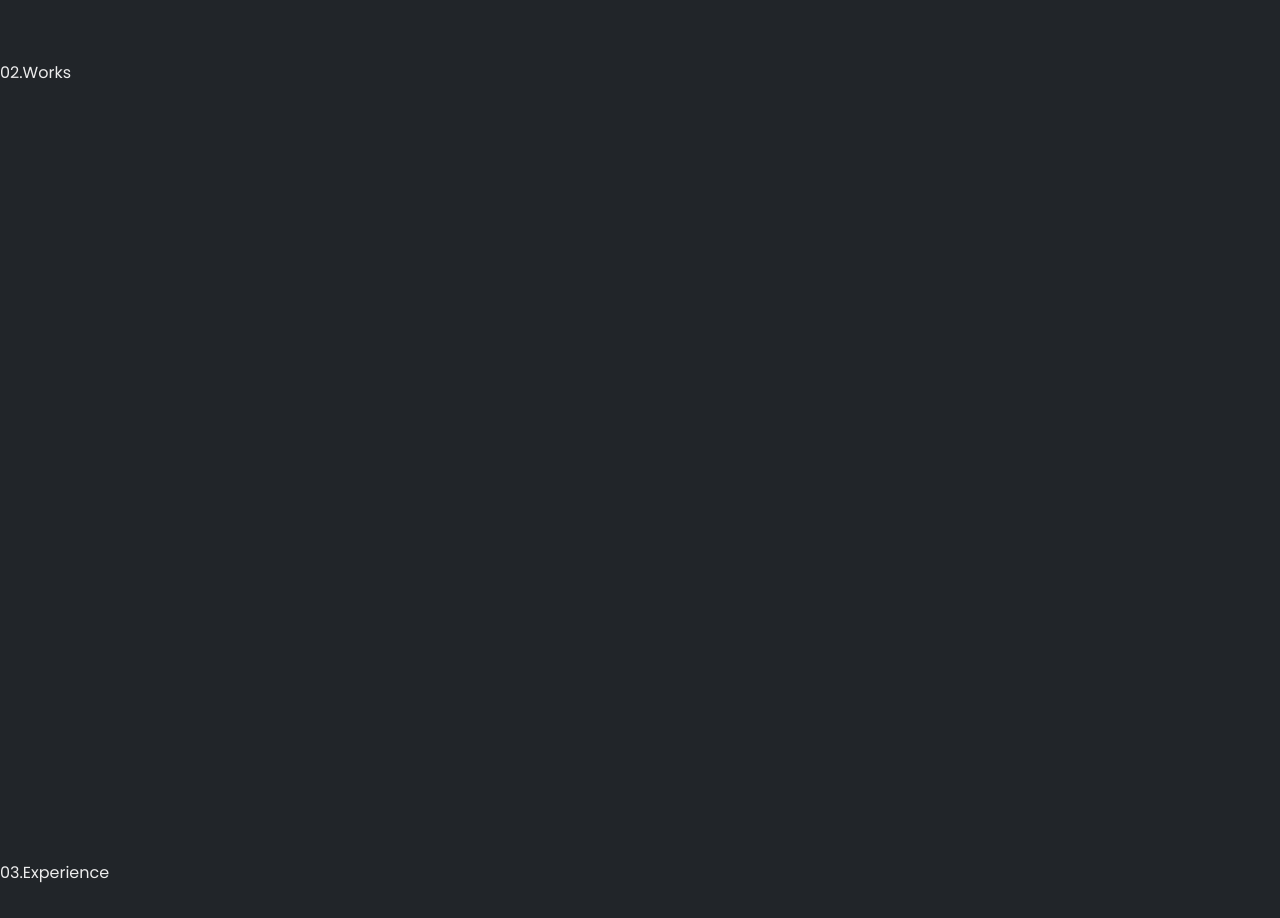
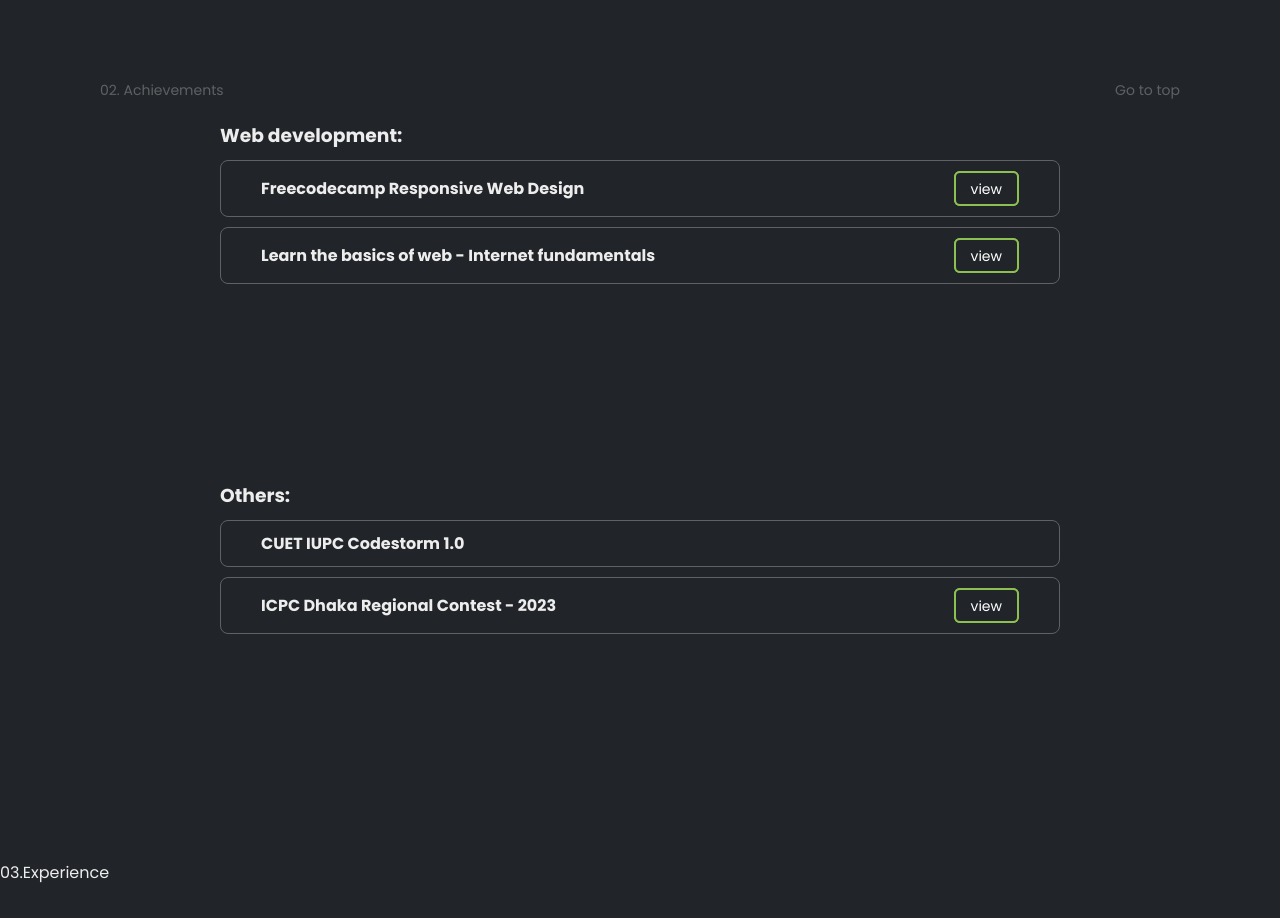
Before and after one commit to nasemul1/nasemul_portfolio, a React (Vite) app: page / in a window 1280 px wide. Shown: the part 1540-2458 px from the top of the page. Built offline with nearby package versions, Linux system fonts and the light colour scheme.

Commit message:
modified src

```diff
--- a/src/App.jsx
+++ b/src/App.jsx
@@ -1,5 +1,6 @@
 import First from "./First"
 import Navbar from "./Navbar"
+import Achiev from "./achievements/Achiev"
 import Skills from "./skill/Skills"
 
 function App() {
@@ -13,7 +14,9 @@ function App() {
       <section id="skill">
         <Skills />
       </section>
-      <section id="works">02.Works</section>
+      <section id="achievements">
+        <Achiev />
+      </section>
       <section id="experiences">03.Experience</section>
       <section id="contact">04.Contact</section>
     </>
--- a/src/Navbar.jsx
+++ b/src/Navbar.jsx
@@ -4,7 +4,7 @@ const Navbar = () => {
             <div className="logo"><div className="box"><a href="/">N</a></div></div>
             <div className="links">
                 <a className="nav-links" href="#skill"><span>01.</span> Skill</a>
-                <a className="nav-links" href="#works"><span>02.</span> Works</a>
+                <a className="nav-links" href="#achievements"><span>02.</span> Achievements</a>
                 <a className="nav-links" href="#experiences"><span>03.</span> Experiences</a>
                 <a className="nav-links" href="#contact"><span>04.</span> Contact</a>
                 <div className="resume"><div className="r-box"><a className="r-link" href="/">Resume</a></div></div>
--- /dev/null
+++ b/src/achievements/Achiev.css
@@ -0,0 +1,76 @@
+.achiev{
+    width: 100vw;
+    height: 100vh;
+    margin: 0 auto;
+}
+
+.achiev .achiev-top{
+    display: flex;
+    justify-content: space-between;
+}
+
+.achiev .achiev-top #achiev-head{
+    padding: 20px 100px;
+    color: #5F6164;
+    text-align: right;
+    font-size: 14px;
+    display: inline-block;
+}
+
+.achiev .achiev-top a{
+    text-decoration: none;
+    color: #5F6164;
+    font-size: 14px;
+    padding: 20px 100px;
+}
+
+.achiev .achiev-top a:hover{
+    color: #8CC152;
+    transition-duration: 250ms;
+    transform: translateY(-4px);
+}
+
+.front-end, .cp{
+    margin: 0 auto;
+    padding: 0 80px;
+    height: 45vh;
+    overflow: scroll;
+    max-width: 1000px;
+}
+
+.front-end .achiev-box, .cp .achiev-box{
+    padding: 10px 40px;
+    margin: 10px 0;
+    display: flex;
+    justify-content: space-between;
+    align-items: center;
+    border: 1px solid #5F6164;
+    border-radius: 8px;
+}
+
+.achiev div h4{
+    display: inline-block;
+}
+
+.achiev .view{
+    background-color: #8CC152;
+    border-radius: 6px;
+}
+
+.achiev .view .v-box{
+    padding: 3px 15px;
+    background-color: #212529;
+    border: 2px solid #8CC152;
+    border-radius: 6px;
+}
+
+.achiev .view .v-box:hover{
+    transition-duration: 250ms;
+    transform: translate(-3px, -3px);
+}
+
+.achiev .view .v-box a{
+    font-size: 14px;
+    text-decoration: none;
+    color: #fff;
+}
--- /dev/null
+++ b/src/achievements/Achiev.jsx
@@ -0,0 +1,35 @@
+import './Achiev.css'
+
+const Achiev = () => {
+    return (
+        <div className="achiev">
+            <div className="achiev-top">
+                <p id='achiev-head'>02. Achievements</p>
+                <a href="#main">Go to top</a>
+            </div>
+            <div className="front-end">
+                <h3>Web development:</h3>
+                <div className='achiev-box' id="2">
+                    <h4>Freecodecamp Responsive Web Design</h4>
+                    <div className="view"><div className="v-box"><a target='_blank' className="v-link" href="https://codedamn.com/certificate/verify/55e316636eebc9260be3bc1083c188b72b720a48">view</a></div></div>
+                </div>
+                <div className='achiev-box' id="1">
+                    <h4>Learn the basics of web - Internet fundamentals</h4>
+                    <div className="view"><div className="v-box"><a target='_blank' className="v-link" href="https://www.freecodecamp.org/certification/nasemul1/responsive-web-design">view</a></div></div>
+                </div>
+            </div>
+            <div className="cp">
+                <h3>Others:</h3>
+                <div className='achiev-box' id="2">
+                    <h4>CUET IUPC Codestorm 1.0</h4>
+                </div>
+                <div className='achiev-box' id="1">
+                    <h4>ICPC Dhaka Regional Contest - 2023</h4>
+                    <div className="view"><div className="v-box"><a target='_blank' className="v-link" href="https://drive.google.com/file/d/1_S6VawreEmPh6gRxO6N5T4iCCm9w186K/view?usp=sharing">view</a></div></div>
+                </div>
+            </div>
+        </div>
+    );
+}
+
+export default Achiev;
--- a/src/skill/Skills.jsx
+++ b/src/skill/Skills.jsx
@@ -7,6 +7,7 @@ import css from '.././assets/css-3.png'
 import jsImg from '.././assets/js.png'
 import reactImg from '.././assets/react.png'
 import figma from '.././assets/Figma.png'
+import gitImg from '.././assets/git.png'
 
 const Skills = () => {
     return (
@@ -25,6 +26,7 @@ const Skills = () => {
                     <img src={figma} alt="figma logo" id="figma" />
                     <img src={cprograming} alt="c logo" id="c" />
                     <img src={cpp} alt="cpp logo" id="cpp" />
+                    <img src={gitImg} alt="git logo" id="git" />
                 </div>
                 <div className="skill-text">
                     <h3>Skills:</h3>
@@ -34,7 +36,7 @@ const Skills = () => {
                     <h4>Frameworks:</h4>
                     <p>Bootstrap, react js</p>
                     <h4>Softwares:</h4>
-                    <p>Figma, photoshop, illustrator, vs code</p>
+                    <p>git, github, Figma, photoshop, illustrator, vs code</p>
                 </div>
             </div>
         </div>
--- a/src/skill/skills.css
+++ b/src/skill/skills.css
@@ -49,13 +49,13 @@
     row-gap: 30px;
 }
 
-#c, #cpp, #html, #css, #js, #bootstrap, #react, #figma{
+#c, #cpp, #html, #css, #js, #bootstrap, #react, #figma, #git{
     width: 40px;
     justify-self: center;
     align-self: center;
 }
 
-#c:hover, #cpp:hover, #html:hover, #css:hover, #js:hover, #bootstrap:hover, #react:hover, #figma:hover{
+#c:hover, #cpp:hover, #html:hover, #css:hover, #js:hover, #bootstrap:hover, #react:hover, #figma:hover, #git:hover{
     transition-duration: 250ms;
     transform: rotate(-45deg);
 }
```
Also changed, not shown: src/assets/git.png (added).
